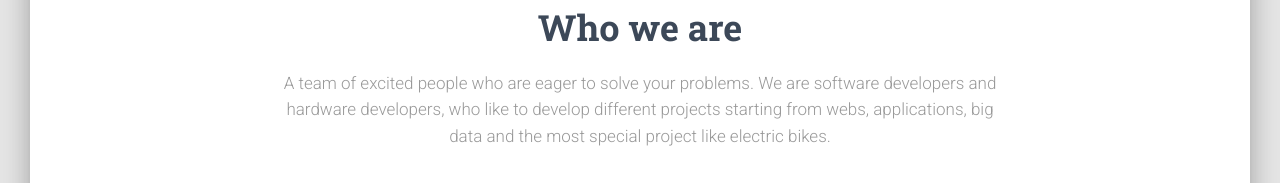
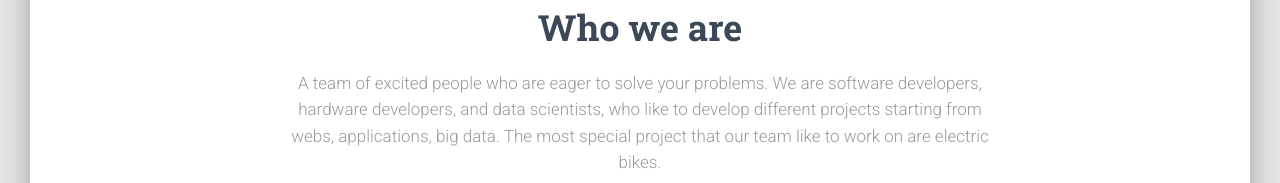
Before and after one commit to emelleme-prishtina/website, a Next.js app in the folder src/app/: page /landing in a window 1280 px wide. Shown: the part 760-943 px from the top of the page. Built offline with nearby package versions, Linux system fonts and the light colour scheme.

Commit message:
Made some differences in the content

```diff
--- a/src/app/pages-sections/LandingPage-Sections/TeamSection.js
+++ b/src/app/pages-sections/LandingPage-Sections/TeamSection.js
@@ -338,7 +338,7 @@ export default function TeamSection() {
               <h4 className={classes.cardTitle}>
                 Alina Fazliu
                 <br />
-                <small className={classes.smallTitle}>Job Title Here</small>
+                <small className={classes.smallTitle}>Software Developer</small>
               </h4>
               <CardBody>
                 <p className={classes.description}>
@@ -381,14 +381,11 @@ export default function TeamSection() {
               <h4 className={classes.cardTitle}>
                 Bardha Jakupi
                 <br />
-                <small className={classes.smallTitle}>Job Title Here</small>
+                <small className={classes.smallTitle}>Software Developer</small>
               </h4>
               <CardBody>
                 <p className={classes.description}>
-                  You can write here details about one of your team members. You
-                  can give more details about what they do. Feel free to add
-                  some <a href="#pablo">links</a> for people to be able to
-                  follow them outside the site.
+                 Bardha is ... <a href="#pablo"></a>
                 </p>
               </CardBody>
               <CardFooter className={classes.justifyCenter}>
--- a/src/app/pages-sections/LandingPage-Sections/WhoWeAre.js
+++ b/src/app/pages-sections/LandingPage-Sections/WhoWeAre.js
@@ -23,9 +23,9 @@ export default function WhoWeAre() {
         <GridItem xs={12} sm={12} md={8}>
           <h2 className={classes.title}>Who we are</h2>
           <h5 className={classes.description}>
-            A team of excited people who are eager to solve your problems. We are software developers and hardware developers,
-            who like to develop different projects starting from webs, applications,
-            big data and the most special project like electric bikes.
+            A team of excited people who are eager to solve your problems. We are software developers, hardware developers, and
+           data scientists, who like to develop different projects starting from webs, applications,
+            big data. The most special project that our team like to work on are electric bikes.
           </h5>
         </GridItem>
       </GridContainer>
```
